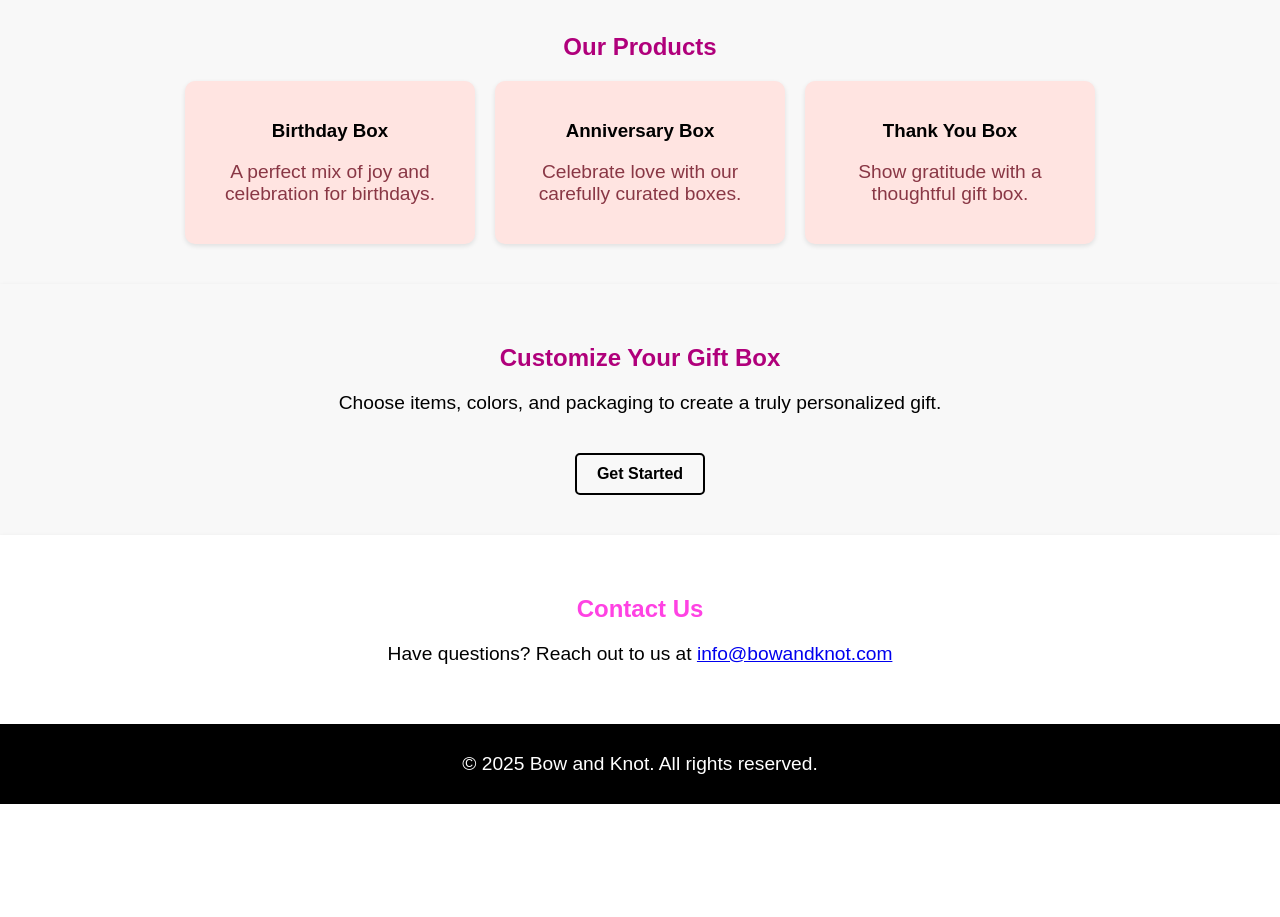
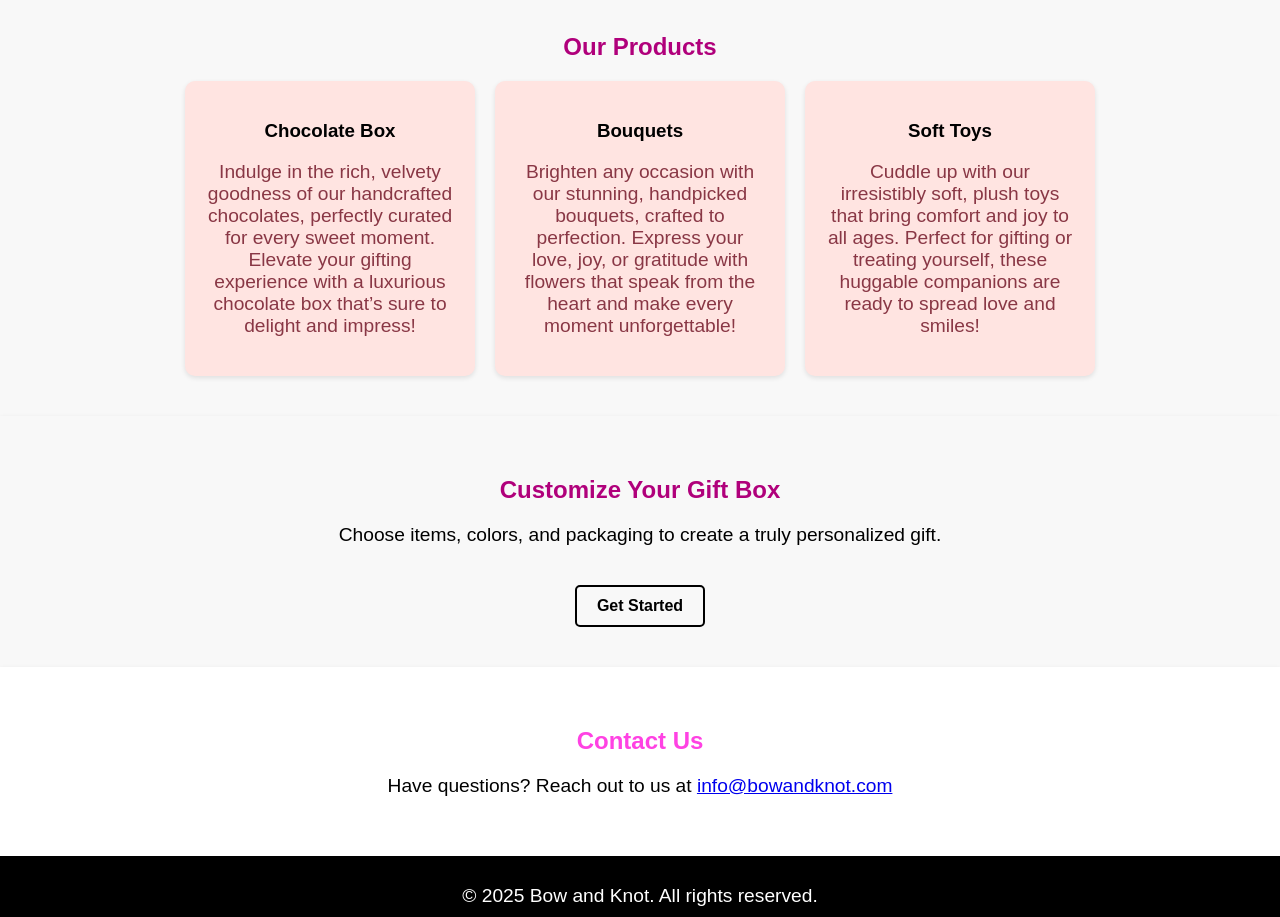
Before and after one commit to VIT-Pune-CS-B-Group-10-2024/wd_course_project, a plain HTML site: page index.html in a window 1280 px wide. Shown: the part 1460-2377 px from the top of the page. Before the commit the page ends 2264 px from the top, so only its background shows below. Drawn offline with nearby package versions, Linux system fonts and the light colour scheme.

Commit message:
Update index.html
product update

```diff
--- a/index.html
+++ b/index.html
@@ -53,16 +53,16 @@
     <h2 style="color: #b0007b;">Our Products</h2>
     <div id="product-list">
       <div class="product-item">
-        <h3>Birthday Box</h3>
-        <p>A perfect mix of joy and celebration for birthdays.</p>
+        <h3>Chocolate Box</h3>
+        <p>Indulge in the rich, velvety goodness of our handcrafted chocolates, perfectly curated for every sweet moment. Elevate your gifting experience with a luxurious chocolate box that’s sure to delight and impress!</p>
       </div>
       <div class="product-item">
-        <h3>Anniversary Box</h3>
-        <p>Celebrate love with our carefully curated boxes.</p>
+        <h3>Bouquets</h3>
+        <p>Brighten any occasion with our stunning, handpicked bouquets, crafted to perfection. Express your love, joy, or gratitude with flowers that speak from the heart and make every moment unforgettable!</p>
       </div>
       <div class="product-item">
-        <h3>Thank You Box</h3>
-        <p>Show gratitude with a thoughtful gift box.</p>
+        <h3>Soft Toys</h3>
+        <p>Cuddle up with our irresistibly soft, plush toys that bring comfort and joy to all ages. Perfect for gifting or treating yourself, these huggable companions are ready to spread love and smiles!</p>
       </div>
     </div>
   </div>
```
